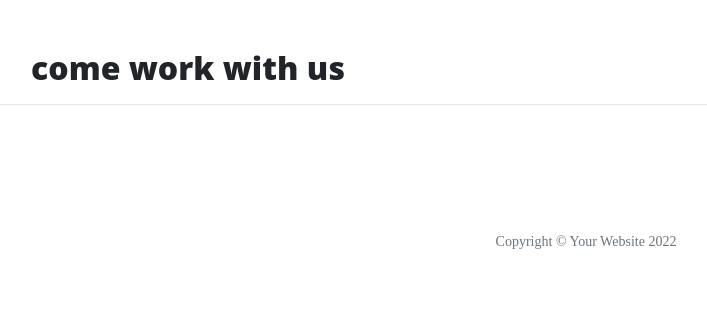
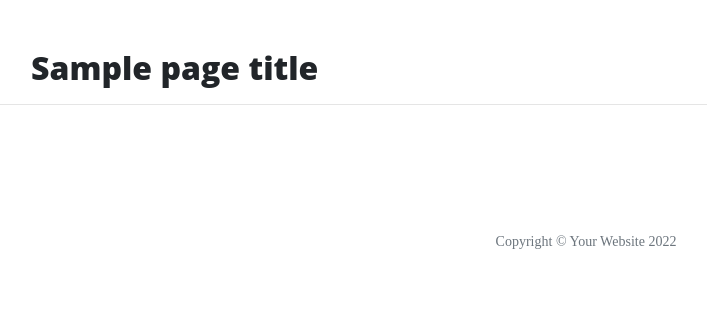
Before and after one commit to lukaszkukla/thorin-flask-app, a Flask app: template templates/careers.html in a window 1280 px wide. Shown: the part 629-946 px from the top of the page, without its empty margins (54-761 px from the left). Run offline with Flask 2, Linux system fonts and the light colour scheme; the template is opened without the code that fills it: most values are stand-ins (such as "Sample title", 1, 10 or a date in 2020); some libraries are stand-ins or nearby versions.

Commit message:
feat: pass page titles from run.py template

```diff
--- a/run.py
+++ b/run.py
@@ -9,15 +9,15 @@ def index():
 
 @app.route('/about')
 def about():
-    return render_template('about.html')
+    return render_template('about.html', page_title='About')
 
 @app.route('/contact')
 def contact():
-    return render_template('contact.html')
+    return render_template('contact.html', page_title='Contact')
 
 @app.route('/careers')
 def careers():
-    return render_template('careers.html')
+    return render_template('careers.html', page_title='Careers')
 
 if __name__ == '__main__':
     app.run(
--- a/templates/about.html
+++ b/templates/about.html
@@ -1,6 +1,6 @@
 {% extends 'base.html' %}
 {% block content %}
-<h2>about page</h2>
+<h2>{{ page_title }}</h2>
 <p>
     The formation of the group grew out of a meeting Gandalf had with Thorin in Bree which kindled Thorin's interest in
     recapturing his long lost family inheritance. (Thorin's grandfather had been the King under the Mountain when Smaug
--- a/templates/careers.html
+++ b/templates/careers.html
@@ -1,4 +1,4 @@
 {% extends 'base.html' %}
 {% block content %}
-    <h2>come work with us</h2>
+    <h2>{{ page_title }}</h2>
 {% endblock %}
--- a/templates/contact.html
+++ b/templates/contact.html
@@ -1,4 +1,4 @@
 {% extends 'base.html' %}
 {% block content %}
-    <h2>contact page</h2>
+    <h2>{{ page_title }}</h2>
 {% endblock %}
```
